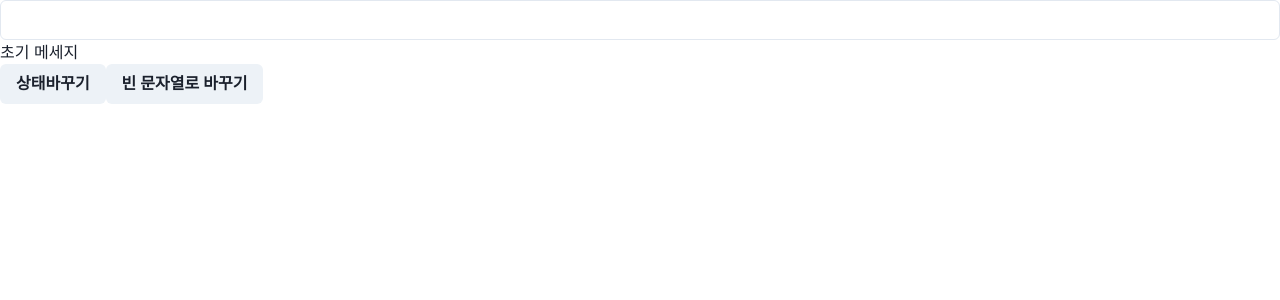
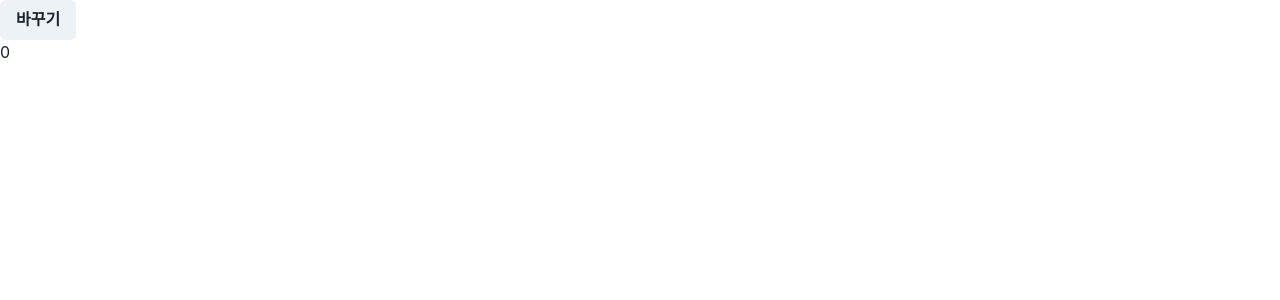
Before and after one commit to hoonil1/hoonil_react, a React (Create React App) app: page / in a window 1280 px wide. Shown: the top 300 px of the page. Built offline with nearby package versions, Linux system fonts and the light colour scheme.

Commit message:
state 가 바뀌면 컴포넌트가 다시 그려진다 (re render)
상태를 변경할때 set 메소드 사용해야한다

```diff
--- a/src/App.js
+++ b/src/App.js
@@ -1,33 +1,16 @@
 import React, { useState } from "react";
-import { Button, Input } from "@chakra-ui/react";
+import { Button, Text } from "@chakra-ui/react";
 
 function App(props) {
-  // 상태가 변경되면 컴포넌트를 다시 그린다 ( = re render)
-  // state : react가 관리하는 컴포넌트의 값
-
-  // state 를 얻는 방법
-  // useState();
-  const [, set] = useState(); //  배열을 리턴함
-  // index 0 :  현재 상태
-  // index 1 : state를 변경할수 있는 메소드
-  const [state, func] = useState("");
-
-  let text = "초기 메세지";
-  function handleInputChange(e) {
-    text = e.target.value;
-    console.log("text" + text);
-  }
-
-  function handleButtonClick(e) {
-    func("바뀐 상태(값)");
+  let [number, setNumber] = useState(0);
+  function handleClick() {
+    // number++;
+    setNumber(number + 1);
   }
   return (
     <div>
-      <Input onChange={handleInputChange} />
-      <p>{text}</p>
-      <Button onClick={handleButtonClick}>상태바꾸기</Button>
-      <Button onClick={() => func("")}>빈 문자열로 바꾸기</Button>
-      <p>{state}</p>
+      <Button onClick={handleClick}>바꾸기</Button>
+      <Text>{number}</Text>
     </div>
   );
 }
```
